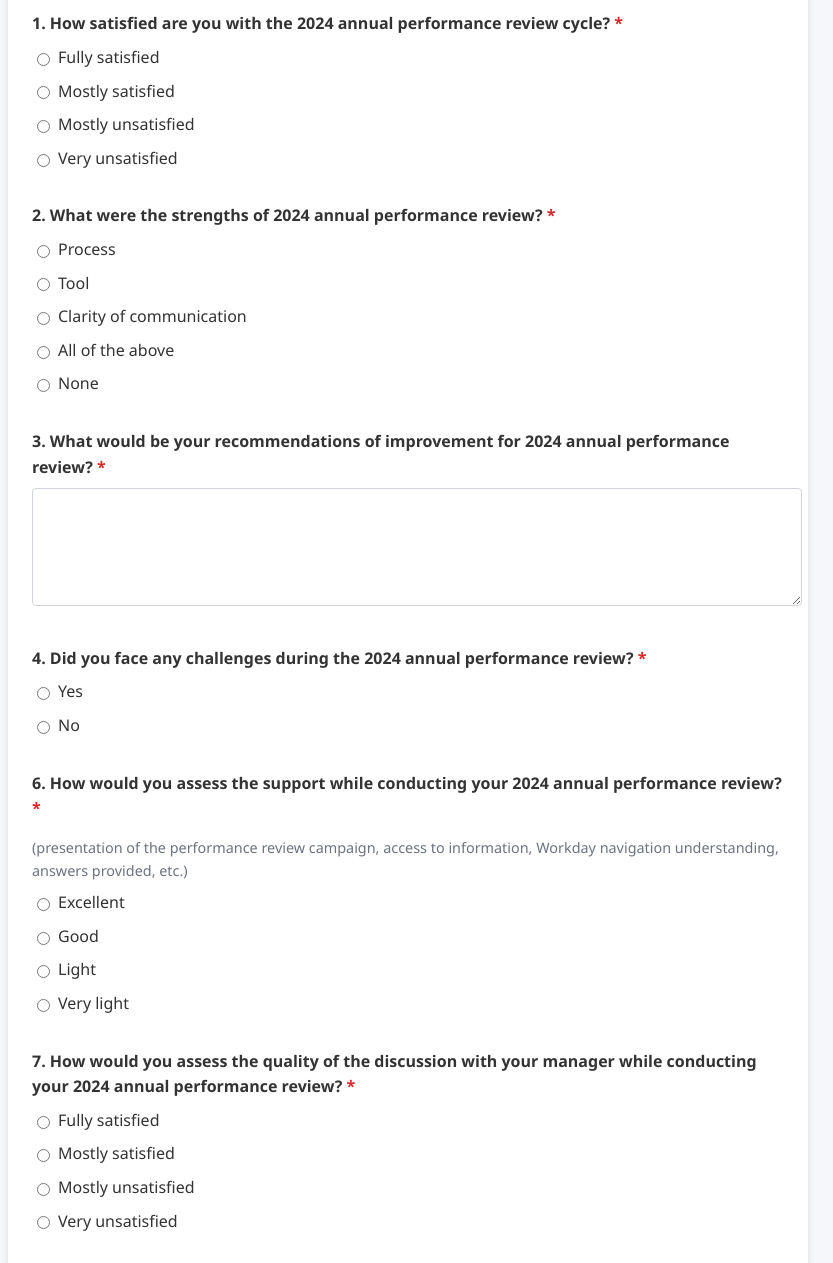
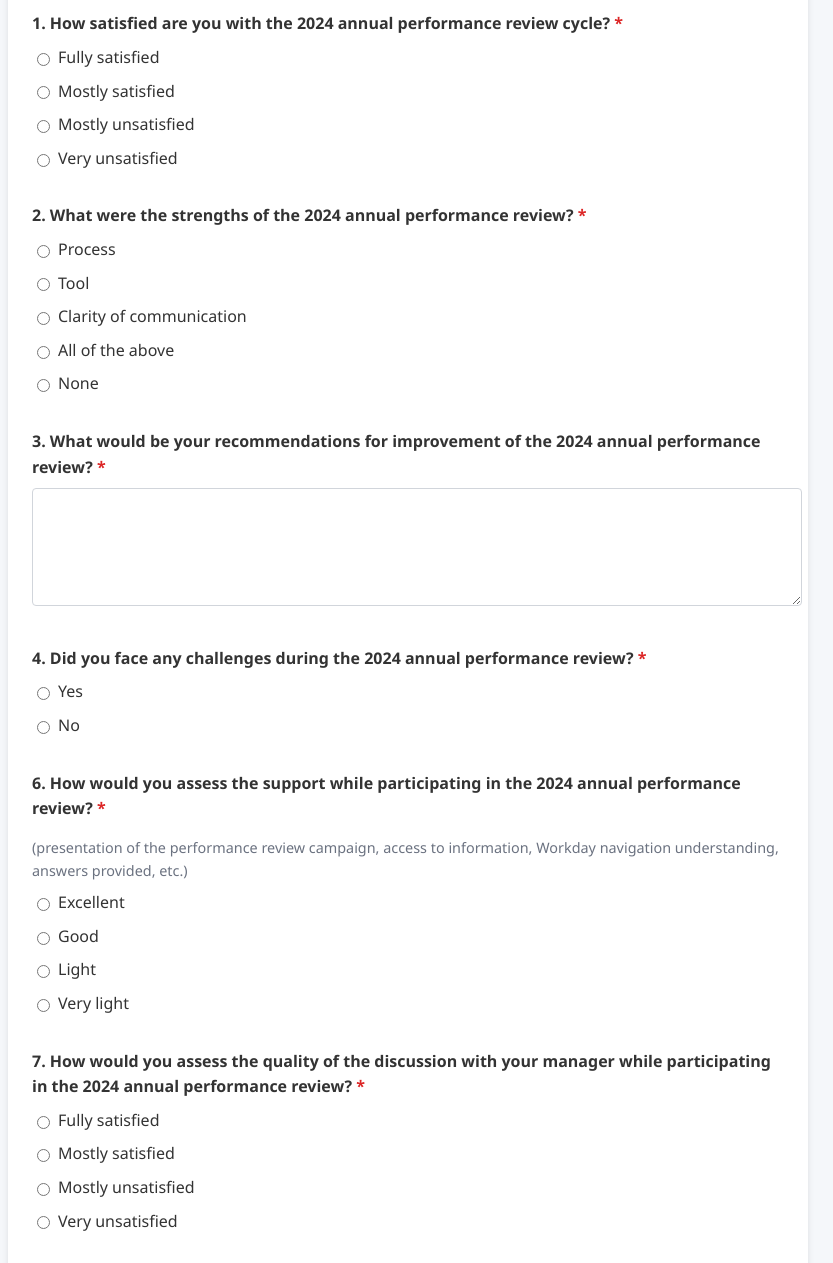
Before and after one commit to Oleksandr231989/Survey_employees, a plain HTML site: page index.html in a window 1280 px wide. Shown: the part 264-1527 px from the top of the page, without its empty margins (232-1065 px from the left). Drawn offline with Linux system fonts and the light colour scheme.

Commit message:
Update index.html

```diff
--- a/index.html
+++ b/index.html
@@ -3,7 +3,7 @@
 <head>
     <meta charset="UTF-8">
     <meta name="viewport" content="width=device-width, initial-scale=1.0">
-    <title>2024 Annual Performance Review Cycle - Employees</title>
+    <title>2024 Annual Performance Review Cycle - Employees Survey</title>
     <style>
         /* General styling */
         body {
@@ -249,7 +249,7 @@
             </div>
 
             <div class="question" id="q2Question">
-                <label>2. What were the strengths of 2024 annual performance review? <span class="required">*</span></label>
+                <label>2. What were the strengths of the 2024 annual performance review? <span class="required">*</span></label>
                 <div class="option">
                     <label>
                         <input type="radio" name="q2" value="Process">
@@ -284,7 +284,7 @@
             </div>
 
             <div class="question" id="q3Question">
-                <label for="q3">3. What would be your recommendations of improvement for 2024 annual performance review? <span class="required">*</span></label>
+                <label for="q3">3. What would be your recommendations for improvement of the 2024 annual performance review? <span class="required">*</span></label>
                 <textarea id="q3" name="q3"></textarea>
                 <div class="error-message">Please provide your response</div>
             </div>
@@ -338,7 +338,7 @@
             </div>
 
             <div class="question" id="q6Question">
-                <label>6. How would you assess the support while conducting your 2024 annual performance review? <span class="required">*</span></label>
+                <label>6. How would you assess the support while participating in the 2024 annual performance review? <span class="required">*</span></label>
                 <p class="description">(presentation of the performance review campaign, access to information, Workday navigation understanding, answers provided, etc.)</p>
                 <div class="option">
                     <label>
@@ -368,7 +368,7 @@
             </div>
 
             <div class="question" id="q7Question">
-                <label>7. How would you assess the quality of the discussion with your manager while conducting your 2024 annual performance review? <span class="required">*</span></label>
+                <label>7. How would you assess the quality of the discussion with your manager while participating in the 2024 annual performance review? <span class="required">*</span></label>
                 <div class="option">
                     <label>
                         <input type="radio" name="q7" value="Fully satisfied">
```
